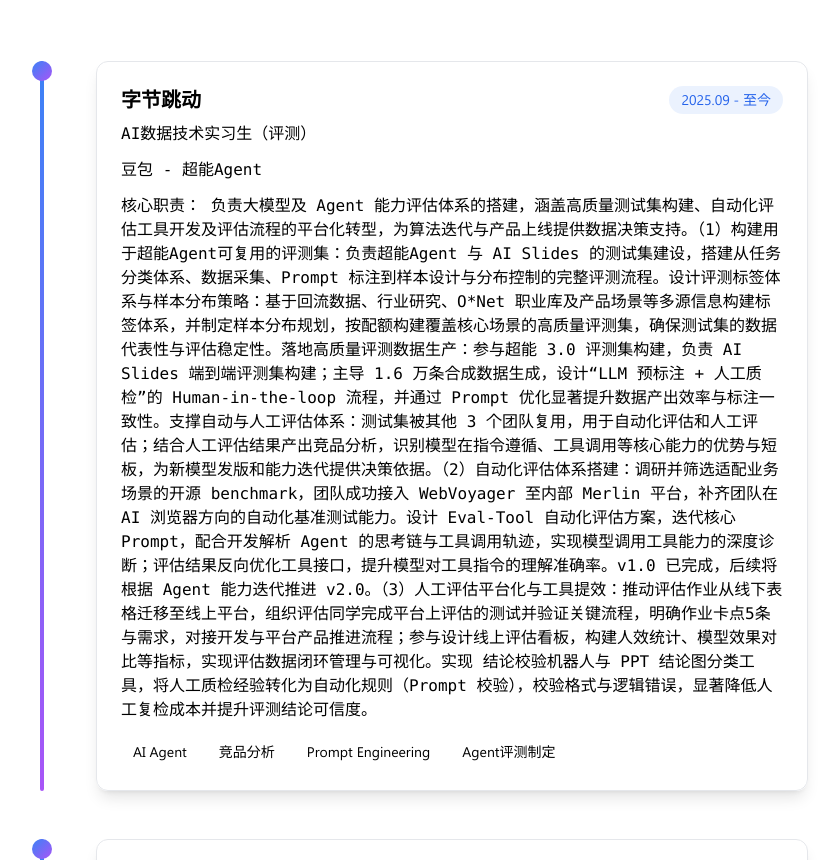
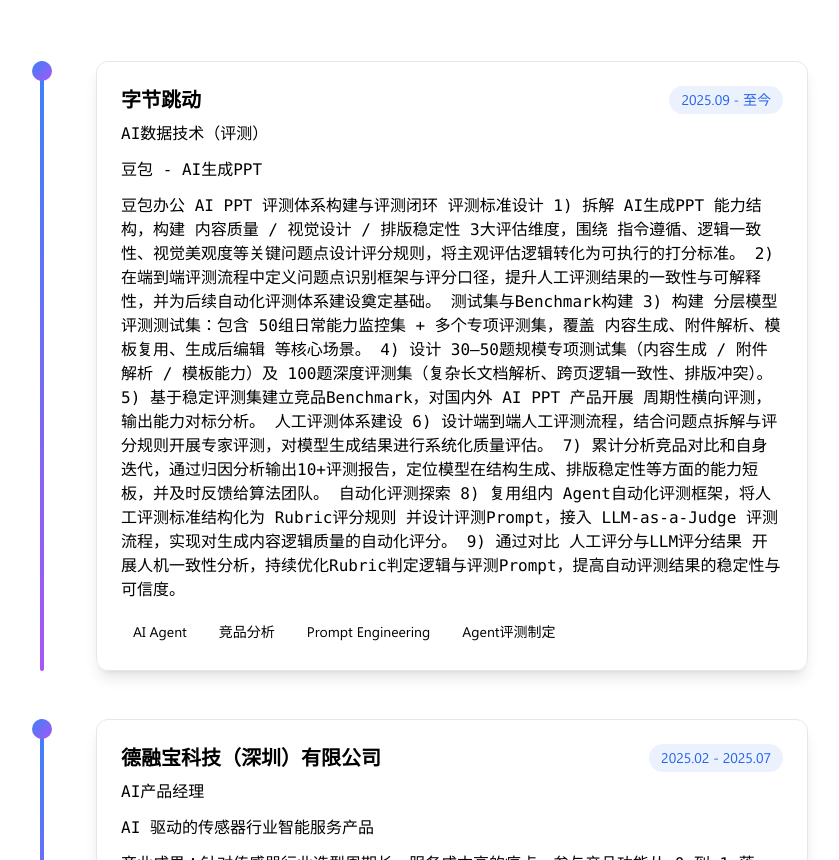
Before and after one commit to chen-cdd/weiduo-portfolio, a Next.js app: page / in a window 1280 px wide. Shown: the part 11140-12000 px from the top of the page, without its empty margins (216-1055 px from the left). Built offline with nearby package versions, Linux system fonts and the light colour scheme.

Commit message:
修复了page.tsx的内容

```diff
--- a/src/app/page.tsx
+++ b/src/app/page.tsx
@@ -326,10 +326,24 @@
             {[
               {
                 company: "字节跳动",
-                position: "AI数据技术实习生（评测）",
-                project: "豆包 - 超能Agent",
+                position: "AI数据技术（评测）",
+                project: "豆包 - AI生成PPT",
                 period: "2025.09 - 至今",
-                description: "核心职责： 负责大模型及 Agent 能力评估体系的搭建，涵盖高质量测试集构建、自动化评估工具开发及评估流程的平台化转型，为算法迭代与产品上线提供数据决策支持。（1）构建用于超能Agent可复用的评测集：负责超能Agent 与 AI Slides 的测试集建设，搭建从任务分类体系、数据采集、Prompt 标注到样本设计与分布控制的完整评测流程。设计评测标签体系与样本分布策略：基于回流数据、行业研究、O*Net 职业库及产品场景等多源信息构建标签体系，并制定样本分布规划，按配额构建覆盖核心场景的高质量评测集，确保测试集的数据代表性与评估稳定性。落地高质量评测数据生产：参与超能 3.0 评测集构建，负责 AI Slides 端到端评测集构建；主导 1.6 万条合成数据生成，设计“LLM 预标注 + 人工质检”的 Human-in-the-loop 流程，并通过 Prompt 优化显著提升数据产出效率与标注一致性。支撑自动与人工评估体系：测试集被其他 3 个团队复用，用于自动化评估和人工评估；结合人工评估结果产出竞品分析，识别模型在指令遵循、工具调用等核心能力的优势与短板，为新模型发版和能力迭代提供决策依据。（2）自动化评估体系搭建：调研并筛选适配业务场景的开源 benchmark，团队成功接入 WebVoyager 至内部 Merlin 平台，补齐团队在 AI 浏览器方向的自动化基准测试能力。设计 Eval-Tool 自动化评估方案，迭代核心 Prompt，配合开发解析 Agent 的思考链与工具调用轨迹，实现模型调用工具能力的深度诊断；评估结果反向优化工具接口，提升模型对工具指令的理解准确率。v1.0 已完成，后续将根据 Agent 能力迭代推进 v2.0。（3）人工评估平台化与工具提效：推动评估作业从线下表格迁移至线上平台，组织评估同学完成平台上评估的测试并验证关键流程，明确作业卡点5条与需求，对接开发与平台产品推进流程；参与设计线上评估看板，构建人效统计、模型效果对比等指标，实现评估数据闭环管理与可视化。实现 结论校验机器人与 PPT 结论图分类工具，将人工质检经验转化为自动化规则（Prompt 校验），校验格式与逻辑错误，显著降低人工复检成本并提升评测结论可信度。",
+                description: `豆包办公 AI PPT 评测体系构建与评测闭环
+评测标准设计
+1) 拆解 AI生成PPT 能力结构，构建 内容质量 / 视觉设计 / 排版稳定性 3大评估维度，围绕 指令遵循、逻辑一致性、视觉美观度等关键问题点设计评分规则，将主观评估逻辑转化为可执行的打分标准。
+2) 在端到端评测流程中定义问题点识别框架与评分口径，提升人工评测结果的一致性与可解释性，并为后续自动化评测体系建设奠定基础。
+测试集与Benchmark构建
+3) 构建 分层模型评测测试集：包含 50组日常能力监控集 + 多个专项评测集，覆盖 内容生成、附件解析、模板复用、生成后编辑 等核心场景。
+4) 设计 30–50题规模专项测试集（内容生成 / 附件解析 / 模板能力）及 100题深度评测集（复杂长文档解析、跨页逻辑一致性、排版冲突）。
+5) 基于稳定评测集建立竞品Benchmark，对国内外 AI PPT 产品开展 周期性横向评测，输出能力对标分析。
+人工评测体系建设
+6) 设计端到端人工评测流程，结合问题点拆解与评分规则开展专家评测，对模型生成结果进行系统化质量评估。
+7) 累计分析竞品对比和自身迭代，通过归因分析输出10+评测报告，定位模型在结构生成、排版稳定性等方面的能力短板，并及时反馈给算法团队。
+自动化评测探索
+8) 复用组内 Agent自动化评测框架，将人工评测标准结构化为 Rubric评分规则 并设计评测Prompt，接入 LLM-as-a-Judge 评测流程，实现对生成内容逻辑质量的自动化评分。
+9) 通过对比 人工评分与LLM评分结果 开展人机一致性分析，持续优化Rubric判定逻辑与评测Prompt，提高自动评测结果的稳定性与可信度。
+`,
                 technologies: ["AI Agent", "竞品分析", "Prompt Engineering", "Agent评测制定"]
               },
               {
```
